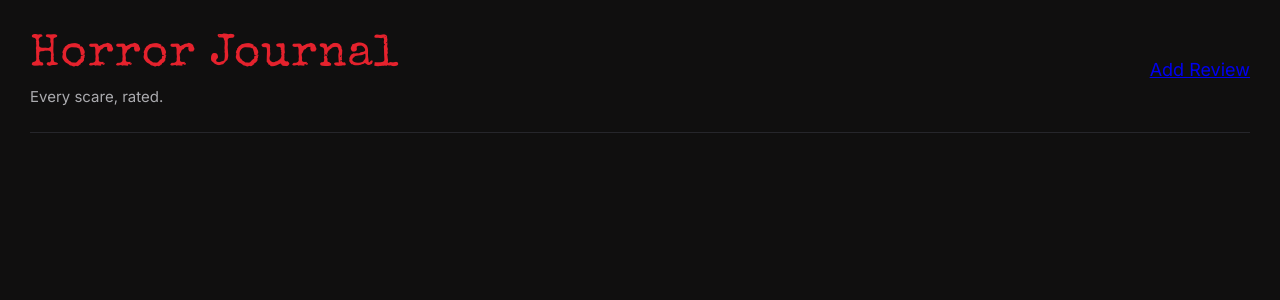
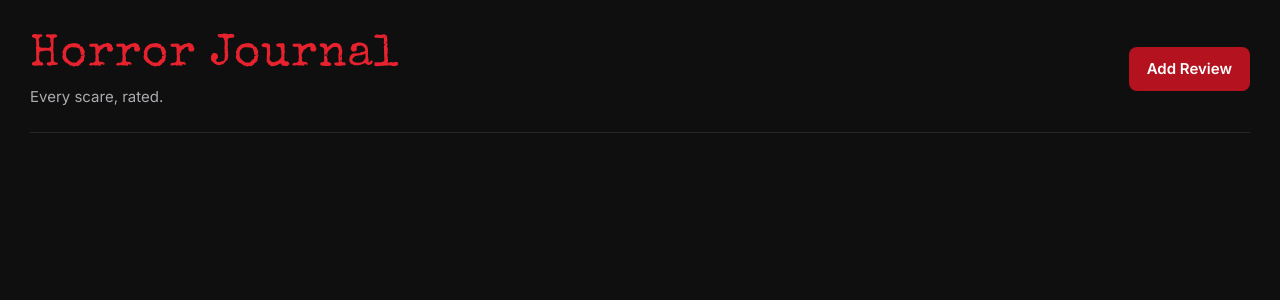
Before and after one commit to malcolmcpu/Horror-Journal, a Node server app: page / in a window 1280 px wide. Shown: the top 300 px of the page. Run offline with Node 20, Linux system fonts and the light colour scheme; data that the repository does not hold is empty; some libraries are stand-ins or nearby versions.

Commit message:
style: edit button styling on landing page and add movie page

```diff
--- a/public/stylesheet.css
+++ b/public/stylesheet.css
@@ -104,3 +104,61 @@ body {
   object-fit: cover;
   object-position: top;
 }
+
+/*********** BUTTON STYLING ***********/
+.default-button,
+.add-movie-button,
+.edit-movie-button,
+.deleteButton {
+  display: inline-flex;
+  align-items: center;
+  justify-content: center;
+  min-height: 44px;
+  padding: 0 18px;
+  box-sizing: border-box;
+  border-radius: 8px;
+  font-size: 14px;
+  font-weight: 500;
+  text-decoration: none;
+  cursor: pointer;
+}
+
+.edit-movie-button a {
+  text-decoration: none;
+  color: #e8e6e3;
+}
+
+.default-button,
+.add-movie-button {
+  background: #b3121e;
+  color: #ffffff;
+  border: 0;
+  font-size: 15px;
+  font-weight: 600;
+}
+
+.edit-movie-button {
+  background: transparent;
+  color: #e8e6e3;
+  border: 1px solid #3a3a41;
+}
+.edit-movie-button:hover {
+  border-color: #8a8a90;
+}
+
+.deleteButton {
+  background: transparent;
+  color: var(--red-soft);
+  border: 1px solid #6b1a20;
+}
+
+.deleteButton:hover {
+  background: #2a1013;
+}
+
+.action-buttons {
+  display: flex;
+  align-items: center;
+  gap: 15px;
+  margin-top: 10px;
+}
--- a/views/addReview.ejs
+++ b/views/addReview.ejs
@@ -126,7 +126,7 @@
         </div>
 
         <!-- SAVE OR CANCEL -->
-        <button><%= review._id ? 'Save Changes' : 'Add Review' %></button>
+        <button class="default-button"><%= review._id ? 'Save Changes' : 'Add Review' %></button>
         <a href="/" class="link-cancel">Cancel</a>
       </form>
     </main>
--- a/views/index.ejs
+++ b/views/index.ejs
@@ -14,7 +14,7 @@
         <h1 class="logo"><a href="/">Horror Journal</a></h1>
         <p class="site-tagline">Every scare, rated.</p>
       </div>
-      <a href="/add">Add Review</a>
+      <a href="/add" class="add-movie-button">Add Review</a>
     </header>
 
     <main>
@@ -39,12 +39,12 @@
           <p class="watched-date">Watched: <%= review.watchedOn.toDateString() %></p>
 
 
-          <div class="actions">
-            <button>
-              <a href="/edit/<%= review._id %>" class="btn-edit">Edit</a>
+          <div class="action-buttons">
+            <button class="edit-movie-button">
+              <a href="/edit/<%= review._id %>">Edit</a>
             </button>
 
-            <button type="button" class="delete-button" data-id="<%= review._id%>">Delete</button>
+            <button type="button" class="deleteButton" data-id="<%= review._id%>">Delete</button>
 
           </div>
         </div>
```
